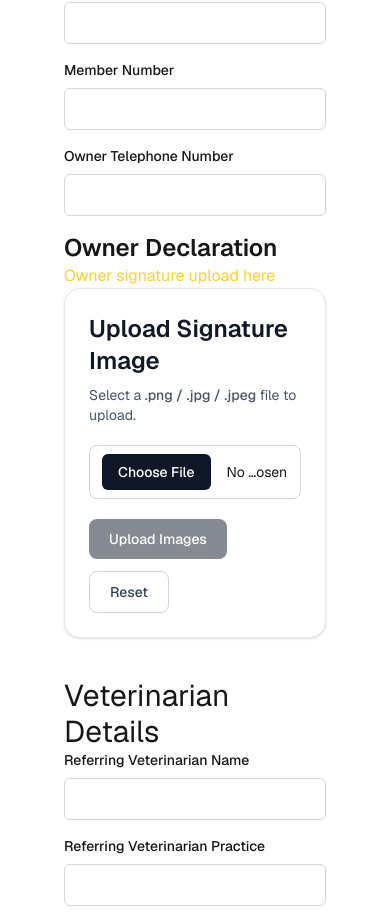
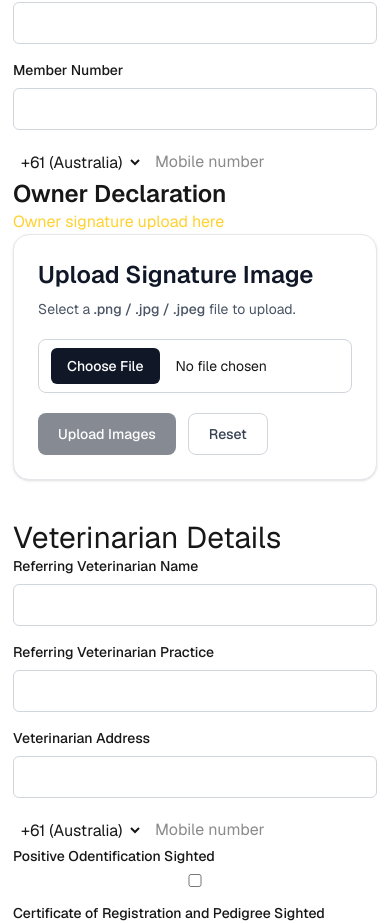
Before and after one commit to CodedBeats/Hayes_Hip_and_Elbow_Scoring, a Next.js app: page /submit in a window 390 px wide. Shown: the part 887-1810 px from the top of the page. Built offline with nearby package versions, Linux system fonts and the light colour scheme; no server answers.

Commit message:
feat: mobile number inpput component with area code (no style)

```diff
--- a/components/form/CaseForm.tsx
+++ b/components/form/CaseForm.tsx
@@ -4,6 +4,7 @@ import { useState } from "react";
 import { useRouter } from "next/navigation";
 // components
 import { InputField } from "./InputField";
+import { MobileField } from "./MobileField";
 import { FileUploader } from "../upload/FileUploader";
 import { ImageUploader } from "../upload/ImageUploader";
 // type
@@ -32,7 +33,7 @@ export const CaseForm = () => {
 
         // veterinarian details
         referringVeterinarianName: "",
-        referringVeerinarianPractice: "",
+        referringVeterinarianPractice: "",
         veterinarianAddress: "",
         veterinarianPhone: "",
         positiveOdentificationSighted: false,
@@ -44,7 +45,7 @@ export const CaseForm = () => {
 
 
 
-    const handleFormSubmit = (e: React.SubmitEvent<HTMLFormElement>) => {
+    const handleFormSubmit = async (e: React.FormEvent<HTMLFormElement>) => {
         e.preventDefault();
         console.log(formData);
         setIsLoading(true);
@@ -87,7 +88,7 @@ export const CaseForm = () => {
 
                 // veterinarian details
                 referringVeterinarianName: formData.referringVeterinarianName,
-                referringVeerinarianPractice: formData.referringVeerinarianPractice,
+                referringVeterinarianPractice: formData.referringVeterinarianPractice,
                 veterinarianAddress: formData.veterinarianAddress,
                 veterinarianPhone: formData.veterinarianPhone,
                 positiveOdentificationSighted: formData.positiveOdentificationSighted,
@@ -126,7 +127,7 @@ export const CaseForm = () => {
     ];
     const veterinarianDetailsFields = [
         { name: 'referringVeterinarianName', label: 'Referring Veterinarian Name', type: 'text' },
-        { name: 'referringVeerinarianPractice', label: 'Referring Veterinarian Practice', type: 'text' },
+        { name: 'referringVeterinarianPractice', label: 'Referring Veterinarian Practice', type: 'text' },
         { name: 'veterinarianAddress', label: 'Veterinarian Address', type: 'text' },
         { name: 'veterinarianPhone', label: 'Veterinarian Phone', type: 'text' },
         { name: 'positiveOdentificationSighted', label: 'Positive Odentification Sighted', type: 'checkbox' },
@@ -156,7 +157,14 @@ export const CaseForm = () => {
             {/* Owner */}
             {/* ======================= */}
             <h2 className="text-3xl mt-10">Owner Details</h2>
-            {ownerDetailsFields.map((field) => (
+            {ownerDetailsFields.map((field) =>
+                field.name === "ownerTelephoneNumber" ? (
+                    <MobileField
+                        key={field.name}
+                        value={formData[field.name as keyof typeof formData] as string}
+                        onChange={(value) => setFormData({ ...formData, [field.name]: value })}
+                    />
+                ) : (
                     <InputField
                         key={field.name}
                         name={field.name}
@@ -165,7 +173,8 @@ export const CaseForm = () => {
                         value={formData[field.name as keyof typeof formData]}
                         onChange={(e) => setFormData({ ...formData, [field.name]: e.target.value })}
                     />
-            ))}
+                )
+            )}
             <h2 className="text-2xl font-semibold">Owner Declaration</h2>
             <p className="text-amber-300">Owner signature upload here</p>
             {/* === owner's signature === */}
@@ -176,7 +185,14 @@ export const CaseForm = () => {
             {/* Veterinarian DETAILS */}
             {/* ======================= */}
             <h2 className="text-3xl mt-10">Veterinarian Details</h2>
-            {veterinarianDetailsFields.map((field) => (
+            {veterinarianDetailsFields.map((field) =>
+                field.name === "veterinarianPhone" ? (
+                    <MobileField
+                        key={field.name}
+                        value={formData[field.name]}
+                        onChange={(value) => setFormData({ ...formData, [field.name]: value})}
+                    />
+                ) : (
                     <InputField
                         key={field.name}
                         name={field.name}
@@ -185,7 +201,8 @@ export const CaseForm = () => {
                         value={formData[field.name as keyof typeof formData]}
                         onChange={(e) => setFormData({ ...formData, [field.name]: e.target.value })}
                     />
-            ))}
+                )
+            )}
             {/* === veterinarian's signature === */}
             <p className="text-amber-300">Veterinarian signature upload here</p>
 
--- a/components/form/MobileField.tsx
+++ b/components/form/MobileField.tsx
@@ -0,0 +1,62 @@
+import React, { useState, useEffect } from "react";
+
+interface MobileFieldProps {
+    value: string;
+    onChange: (value: string) => void;
+}
+
+export const MobileField: React.FC<MobileFieldProps> = ({ value, onChange }) => {
+    const [selectedCountryCode, setSelectedCountryCode] = useState("");
+    const [mobileNumber, setMobileNumber] = useState("");
+
+    // init state based on the incoming value prop
+    useEffect(() => {
+        if (value) {
+            const parts = value.split(" ", 2);
+            // eslint-disable-next-line react-hooks/set-state-in-effect
+            setSelectedCountryCode(parts[0] || "");
+            setMobileNumber(parts[1] || "");
+        } else {
+            setSelectedCountryCode("");
+            setMobileNumber("");
+        }
+    }, [value]);
+
+
+    // handle country code selection
+    const handleCountryChange = (e: React.ChangeEvent<HTMLSelectElement>) => {
+        const newCountryCode = e.target.value;
+        setSelectedCountryCode(newCountryCode);
+        onChange(`${newCountryCode} ${mobileNumber}`);
+    };
+
+    // handle mobile number input
+    const handleMobileChange = (e: React.ChangeEvent<HTMLInputElement>) => {
+        const newMobileNumber = e.target.value;
+        setMobileNumber(newMobileNumber);
+        onChange(`${selectedCountryCode} ${newMobileNumber}`);
+    };
+
+
+    return (
+        <div style={{ display: "flex", gap: "8px", alignItems: "center" }}>
+            <select
+                value={selectedCountryCode}
+                onChange={handleCountryChange}
+                style={{ flex: 1, padding: "4px" }}
+            >
+                <option value="+61">+61 (Australia)</option>
+                <option value="+44">+44 (UK)</option>
+                <option value="+1">+1 (USA)</option>
+                <option value="+91">+91 (India)</option>
+            </select>
+            <input
+                type="text"
+                value={mobileNumber}
+                onChange={handleMobileChange}
+                placeholder="Mobile number"
+                style={{ flex: 2, padding: "4px" }}
+            />
+        </div>
+    );
+};
```
Lines whose indentation alone changed are shown as unchanged.
